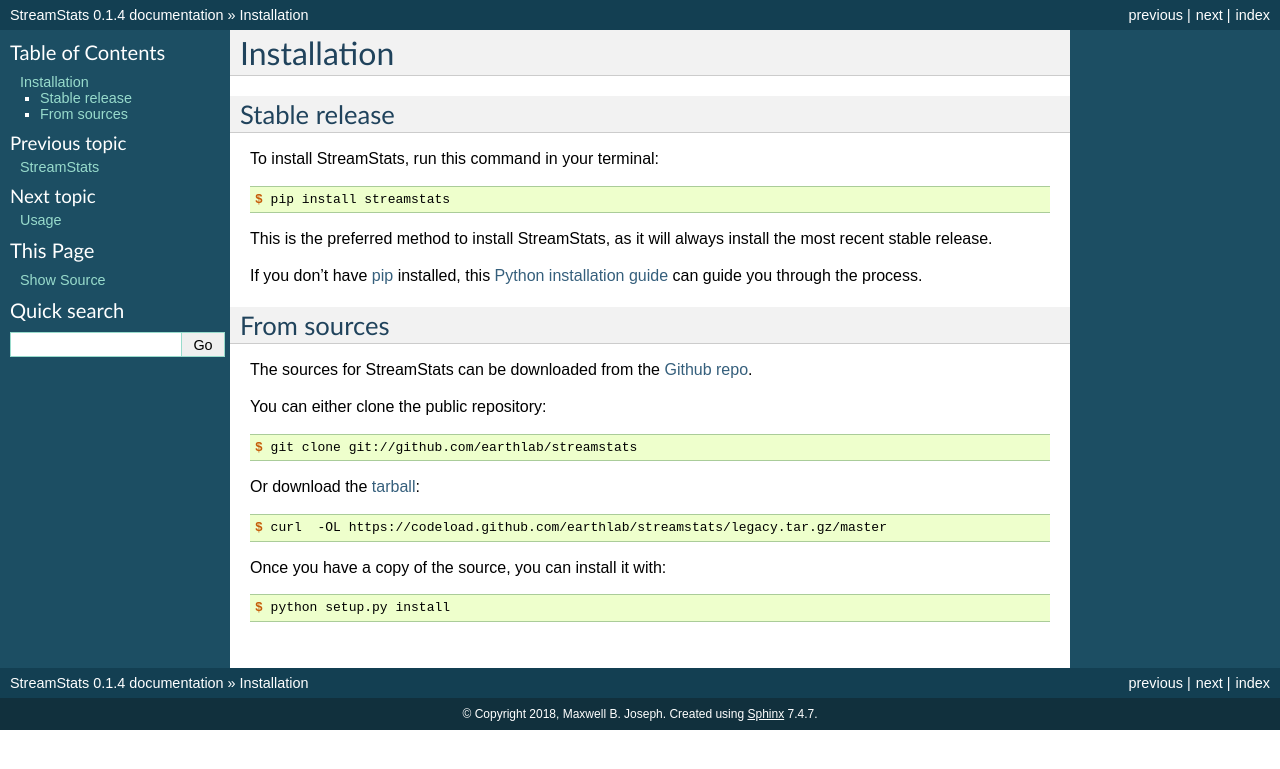
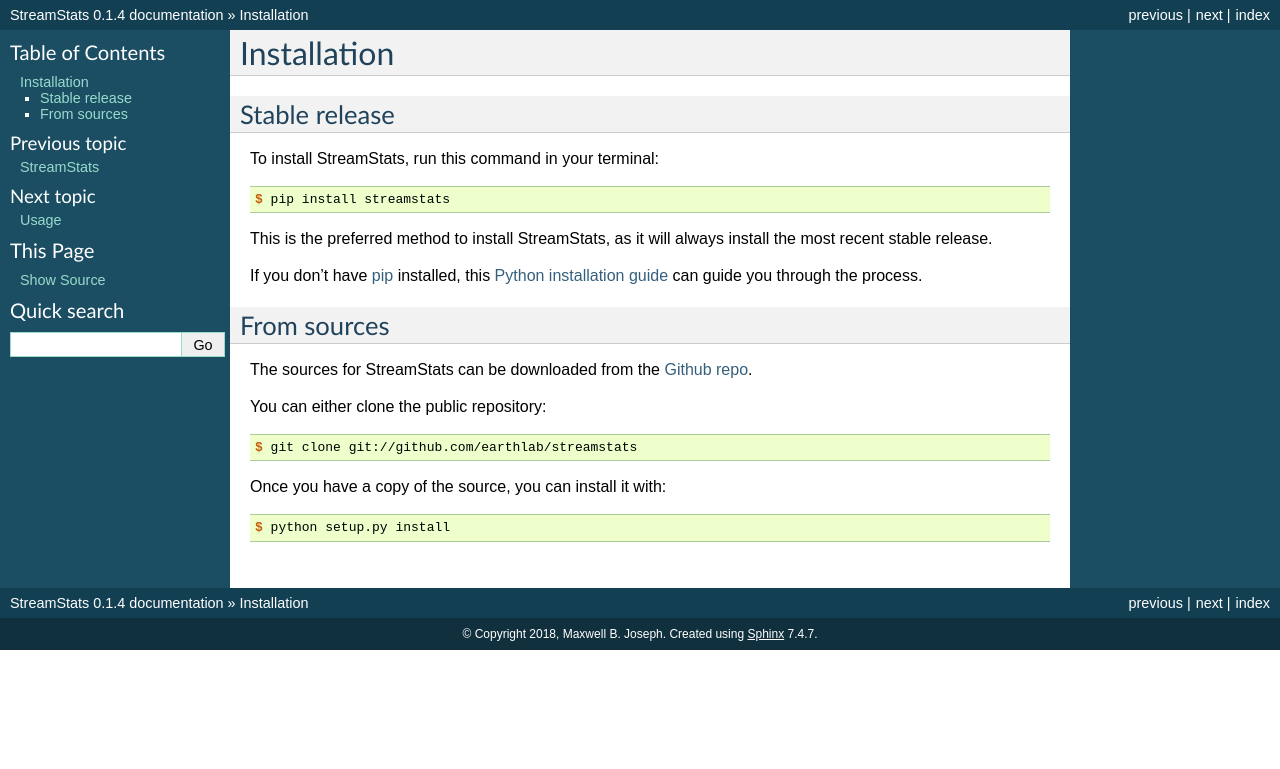
Before and after one commit to earthlab/streamstats, a Sphinx documentation site: the page built from docs/installation.rst, in a window 1280 px wide. Shown: the top 769 px of the page. Built offline with Sphinx 7.4.7, drawn with Linux system fonts in a browser that asks for light colours.

Commit message:
fix broken links

```diff
--- a/README.rst
+++ b/README.rst
@@ -11,7 +11,7 @@
         :alt: Documentation Status
 
 .. image:: https://codecov.io/gh/earthlab/streamstats/branch/master/graph/badge.svg
-        :target: https://codecov.io/gh/earthlab/streamstats
+        :target: https://app.codecov.io/gh/earthlab/streamstats
 
 .. image:: https://static.mybinder.org/badge.svg
         :target: https://mybinder.org/v2/gh/earthlab/streamstats/master
--- a/docs/installation.rst
+++ b/docs/installation.rst
@@ -34,12 +34,6 @@
 
     $ git clone git://github.com/earthlab/streamstats
 
-Or download the `tarball`_:
-
-.. code-block:: console
-
-    $ curl  -OL https://codeload.github.com/earthlab/streamstats/legacy.tar.gz/master
-
 Once you have a copy of the source, you can install it with:
 
 .. code-block:: console
```
